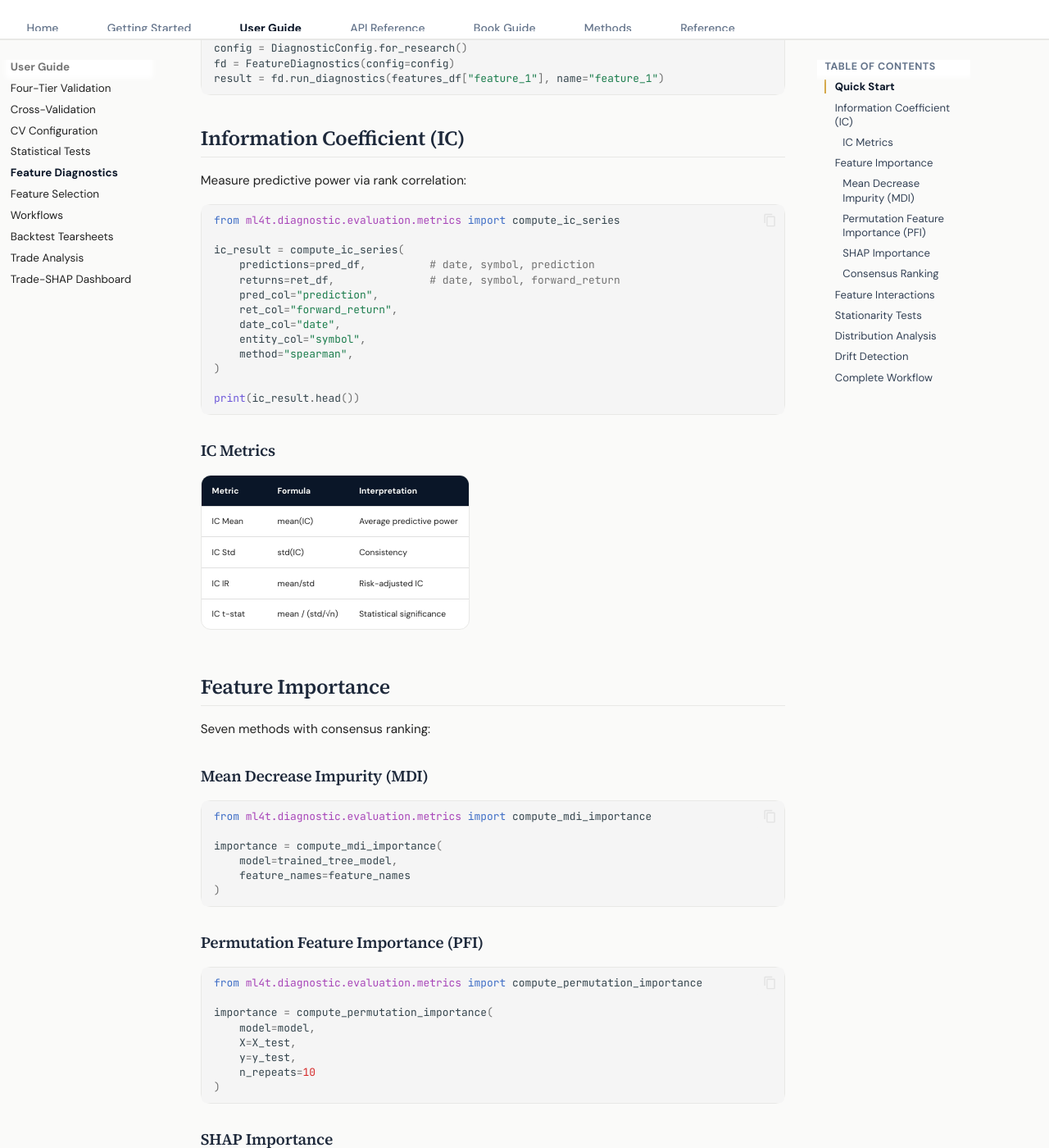
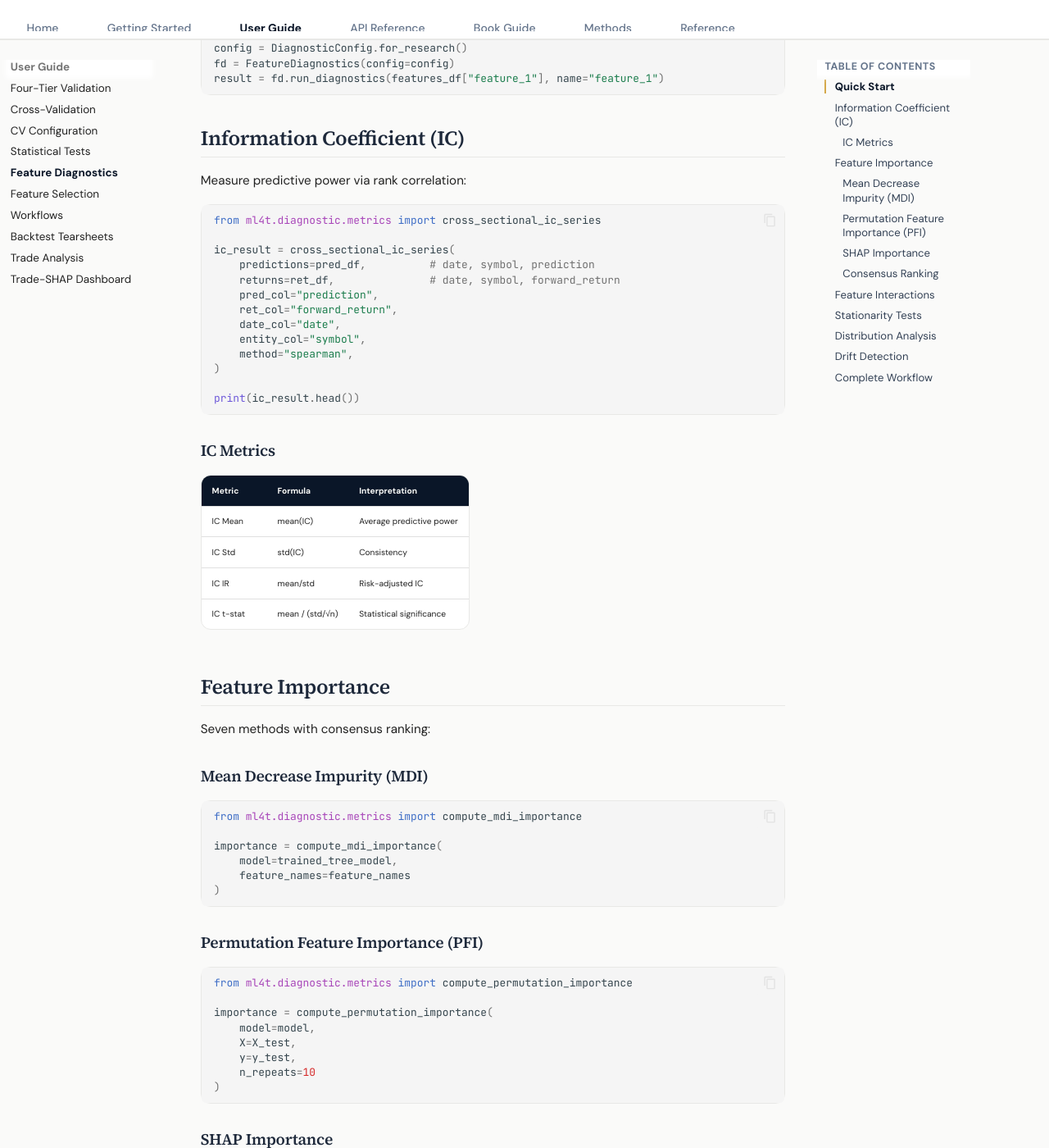
Before and after one commit to ml4t/diagnostic, an MkDocs documentation site: the page built from docs/user-guide/feature-diagnostics.md, in a window 1280 px wide and 1400 px high, scrolled down 411 px. Shown: the whole window at 82% size. Built offline with MkDocs 1.6.1 and Material for MkDocs 9.7.7, drawn with Linux system fonts in a browser that asks for light colours; comment, search, counter and statistics services are not loaded; some of the changed text lies outside the part shown.

Commit message:
docs: update metrics import guidance

````diff
--- a/docs/user-guide/feature-diagnostics.md
+++ b/docs/user-guide/feature-diagnostics.md
@@ -26,9 +26,9 @@ result = fd.run_diagnostics(features_df["feature_1"], name="feature_1")
 Measure predictive power via rank correlation:
 
 ```python
-from ml4t.diagnostic.evaluation.metrics import compute_ic_series
+from ml4t.diagnostic.metrics import cross_sectional_ic_series
 
-ic_result = compute_ic_series(
+ic_result = cross_sectional_ic_series(
     predictions=pred_df,          # date, symbol, prediction
     returns=ret_df,               # date, symbol, forward_return
     pred_col="prediction",
@@ -57,7 +57,7 @@ Seven methods with consensus ranking:
 ### Mean Decrease Impurity (MDI)
 
 ```python
-from ml4t.diagnostic.evaluation.metrics import compute_mdi_importance
+from ml4t.diagnostic.metrics import compute_mdi_importance
 
 importance = compute_mdi_importance(
     model=trained_tree_model,
@@ -68,7 +68,7 @@ importance = compute_mdi_importance(
 ### Permutation Feature Importance (PFI)
 
 ```python
-from ml4t.diagnostic.evaluation.metrics import compute_permutation_importance
+from ml4t.diagnostic.metrics import compute_permutation_importance
 
 importance = compute_permutation_importance(
     model=model,
@@ -81,7 +81,7 @@ importance = compute_permutation_importance(
 ### SHAP Importance
 
 ```python
-from ml4t.diagnostic.evaluation.metrics import compute_shap_importance
+from ml4t.diagnostic.metrics import compute_shap_importance
 
 importance = compute_shap_importance(
     model=model,
@@ -95,7 +95,7 @@ importance = compute_shap_importance(
 Run a combined tear-sheet style comparison:
 
 ```python
-from ml4t.diagnostic.evaluation.metrics import analyze_ml_importance
+from ml4t.diagnostic.metrics import analyze_ml_importance
 
 analysis = analyze_ml_importance(
     model=model,
@@ -112,7 +112,7 @@ print(analysis["top_features_consensus"])
 Detect non-linear interactions using H-statistic:
 
 ```python
-from ml4t.diagnostic.evaluation.metrics import compute_h_statistic
+from ml4t.diagnostic.metrics import compute_h_statistic
 
 h_stat = compute_h_statistic(
     model=model,
````
Also changed, not shown: CHANGELOG.md (+10 -0 lines), docs/api/index.md (+35 -1 lines), docs/index.md (+1 -1 lines), docs/methods/hac-ic.md (+5 -3 lines), docs/reference/references.md (+1 -1 lines), docs/user-guide/workflows.md (+2 -2 lines), 2 other files.
